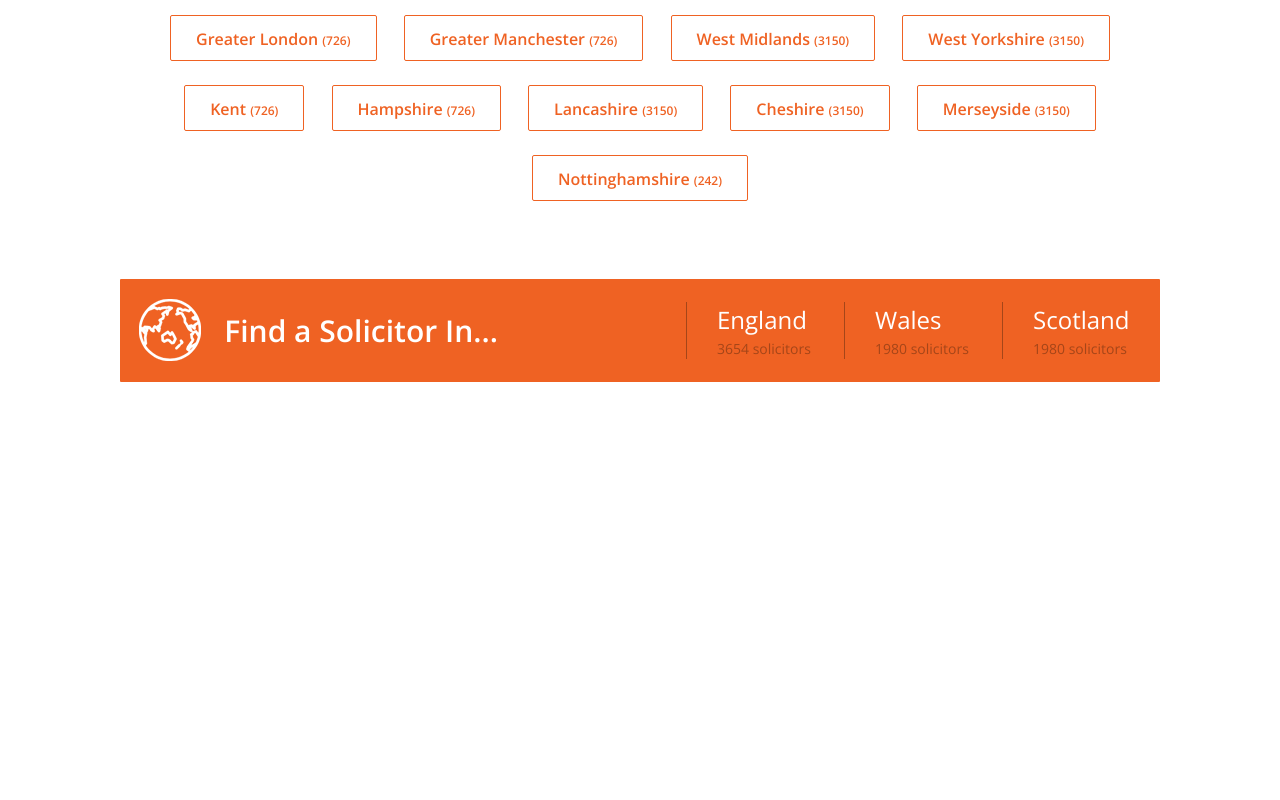
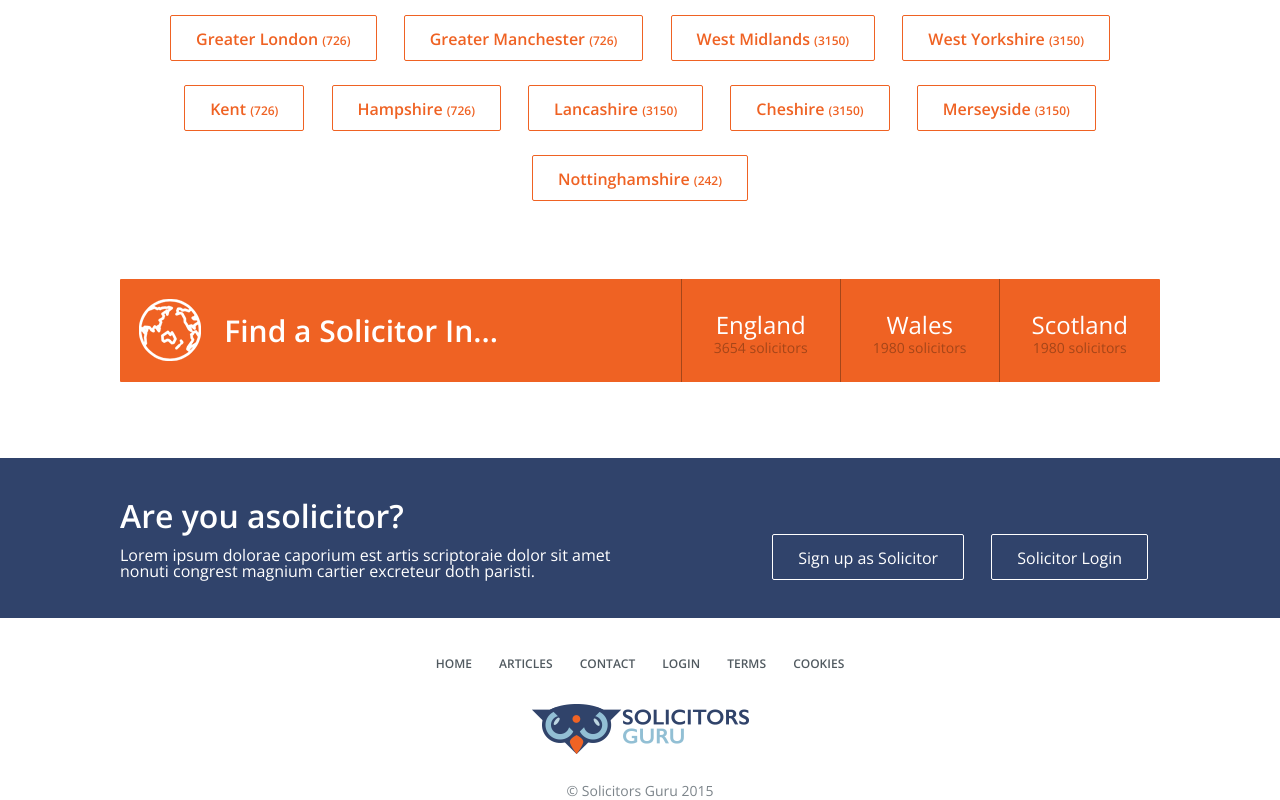
Before and after one commit to ruslana-shev/Solicitors, a website: page app/index.html in a window 1280 px wide. Shown: the part 2448-3248 px from the top of the page. Before the commit the page ends 2830 px from the top, so only its background shows below. Drawn offline with nearby package versions, Linux system fonts and the light colour scheme; files that its build step writes are made by us from their sources.

Commit message:
футер

```diff
--- a/app/css/style.css
+++ b/app/css/style.css
@@ -220,6 +220,25 @@ button {
         .header .header-nav li a:hover {
           color: #ef6223; }
 
+.footer {
+  text-align: center; }
+  .footer ul {
+    margin-bottom: 34px; }
+    .footer ul li {
+      display: inline-block;
+      padding: 0 12px; }
+      .footer ul li a {
+        font-size: 12px;
+        color: #515a60;
+        font-weight: 600; }
+        .footer ul li a:hover {
+          color: #ef6223; }
+  .footer span {
+    display: inline-block;
+    margin-top: 28px;
+    font-size: 14px;
+    color: #7d858b; }
+
 .admin-ic {
   background-image: url(../img/sprite.png);
   background-position: -70px -97px;
@@ -381,10 +400,13 @@ button {
     height: 46px;
     line-height: 46px;
     border-top: 1px solid #e2e6e7;
-    border-bottom: 1px solid #e2e6e7;
-    color: #ef6223;
-    font-size: 16px;
-    font-weight: 600; }
+    border-bottom: 1px solid #e2e6e7; }
+    .carousel-wrap .law-slick-block a {
+      color: #ef6223;
+      font-size: 16px;
+      font-weight: 600; }
+      .carousel-wrap .law-slick-block a:hover {
+        color: #515a60; }
   .carousel-wrap .slick-arrow {
     position: absolute;
     background: transparent;
@@ -455,10 +477,9 @@ button {
     vertical-align: middle;
     margin-left: -4px; }
 
-.find-country-inner .find-text-country {
+.find-country-inner .find-text {
   font-size: 30px;
-  font-weight: 600;
-  margin-right: 185px; }
+  font-weight: 600; }
 
 .find-country-inner .vertical-middle {
   display: inline-block;
@@ -468,6 +489,8 @@ button {
   .find-country-inner .vertical-middle a {
     color: #fff;
     font-size: 24px; }
+    .find-country-inner .vertical-middle a:hover {
+      color: #a54619; }
     .find-country-inner .vertical-middle a .country-solicitors-text {
       display: block;
       font-size: 14px;
@@ -475,5 +498,30 @@ button {
 
 .find-country-inner .country {
   border-left: 1px solid #a54619;
-  padding: 0 30px;
-  line-height: 1.5; }
+  height: 100%;
+  padding: 32px;
+  line-height: 1.2;
+  float: right;
+  text-align: center; }
+
+.solicitor-login-wrap {
+  height: 160px;
+  margin: 76px 0 40px 0; }
+  .solicitor-login-wrap .solicitor-login-text {
+    width: 512px;
+    float: left;
+    margin-top: 42px; }
+    .solicitor-login-wrap .solicitor-login-text .title {
+      font-size: 32px;
+      font-weight: 600;
+      color: #fff; }
+    .solicitor-login-wrap .solicitor-login-text p {
+      color: #fff;
+      font-size: 16px;
+      margin-top: 15px; }
+  .solicitor-login-wrap .login-btn {
+    float: right;
+    margin-top: 64px; }
+    .solicitor-login-wrap .login-btn .btn {
+      font-size: 16px;
+      margin: 12px; }
--- a/app/index.html
+++ b/app/index.html
@@ -119,14 +119,14 @@
 			<div class="title"><span>More Areas of Law <span class="sub">(46)</span></span>
 			</div>
 				<div class="law-slick law-slick-block">
-					<div>Employment <span class="sub">(182)</span></div>
-					<div>Banking <span class="sub">(295)</span></div>
-					<div>Crime <span class="sub">(154)</span></div>
-					<div>Family <span class="sub">(99)</span></div>
-					<div>Charities <span class="sub">(87)</span></div>
-					<div>Employment <span class="sub">(182)</span></div>
-					<div>Banking <span class="sub">(295)</span></div>
-					<div>Crime <span class="sub">(154)</span></div>
+					<div><a href="#">Employment <span class="sub">(182)</span></a></div>
+					<div><a href="#">Banking <span class="sub">(295)</span></a></div>
+					<div><a href="#">Crime <span class="sub">(154)</span></a></div>
+					<div><a href="#">Family <span class="sub">(99)</span></a></div>
+					<div><a href="#">Charities <span class="sub">(87)</span></a></div>
+					<div><a href="#">Employment <span class="sub">(182)</span></a></div>
+					<div><a href="#">Banking <span class="sub">(295)</span></a></div>
+					<div><a href="#">Crime <span class="sub">(154)</span></a></div>
 				</div>
 			</div>
 		</div>
@@ -194,10 +194,24 @@
 			<div class="conteiner">
 				<div class="find-block orange-bg">
 					<div class="vertical-middle"><span class="icon planet-ic"></span></div>
-					<div class="vertical-middle find-text-country"><span>Find a Solicitor In...</span></div>
+					<div class="vertical-middle find-text"><span>Find a Solicitor In...</span></div>
+					<div class="vertical-middle country"><a href="#">Scotland <span class="country-solicitors-text">1980 solicitors</span></a></div>
+					<div class="vertical-middle country"><a href="#">Wales <span class="country-solicitors-text">1980 solicitors</span></a></div>
 					<div class="vertical-middle country"><a href="#">England <span class="country-solicitors-text">3654 solicitors</span></a></div>
-					<div class="vertical-middle country"><a href="#">Wales <span class="country-solicitors-text">1980 solicitors</span></a></div>
-					<div class="vertical-middle country"><a href="#">Scotland <span class="country-solicitors-text">1980 solicitors</span></a></div>
+				</div>
+			</div>
+		</div>
+		<div class="solicitor-login-wrap blue-bg">
+			<div class="conteiner">
+				<div class="solicitor-login-block">
+					<div class="solicitor-login-text">
+						<span class="title">Are you asolicitor?</span>
+						<p>Lorem ipsum dolorae caporium est artis scriptoraie dolor sit amet nonuti congrest magnium cartier excreteur doth paristi.</p>
+					</div>
+					<div class="login-btn">
+						<a href="#" class="btn white-btn">Sign up as Solicitor</a>
+						<a href="#" class="btn white-btn">Solicitor Login</a>
+					</div>
 				</div>
 			</div>
 		</div>
@@ -206,7 +220,19 @@
 
 	<!-- FOOTER START -->
 	<div class="footer">
-
+		<ul>
+			<li><a href="#">HOME</a></li>
+			<li><a href="#">ARTICLES</a></li>
+			<li><a href="#">CONTACT</a></li>
+			<li><a href="#">LOGIN</a></li>
+			<li><a href="#">TERMS</a></li>
+			<li><a href="#">COOKIES</a></li>
+		</ul>
+		<div class="logo">
+			<a href="#"><img src="img/logo.png" alt="">
+			</a>
+		</div>
+		<span>© Solicitors Guru 2015</span>
 	</div>
 	<!-- FOOTER END -->
 
```
Also changed, not shown: dist/sass/_custom-variables.scss, dist/sass/_layout.scss, dist/sass/style.scss.
